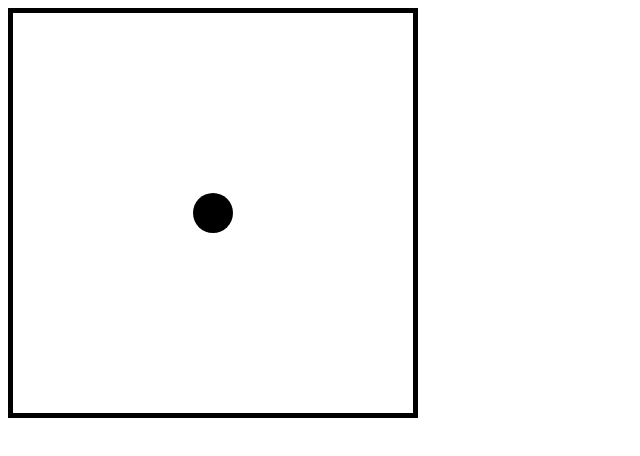
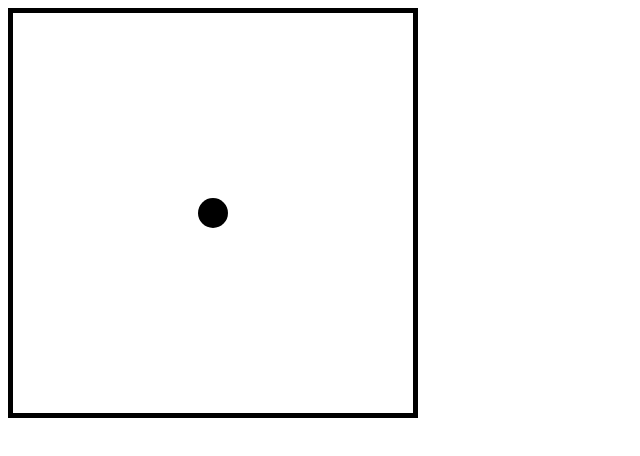
Before and after one commit to dyadav287/mazemover, a plain HTML site: page index.html in a window 1280 px wide. Shown: the full height of the page, 0-640 px from the left. Drawn offline with Linux system fonts and the light colour scheme.

Commit message:
Update index.html

```diff
--- a/index.html
+++ b/index.html
@@ -19,7 +19,7 @@
         const ball = {
             x: 200,
             y: 200,
-            radius: 20,
+            radius: 15,
             dx: 0,
             dy: 0,
             speed: 5
```
